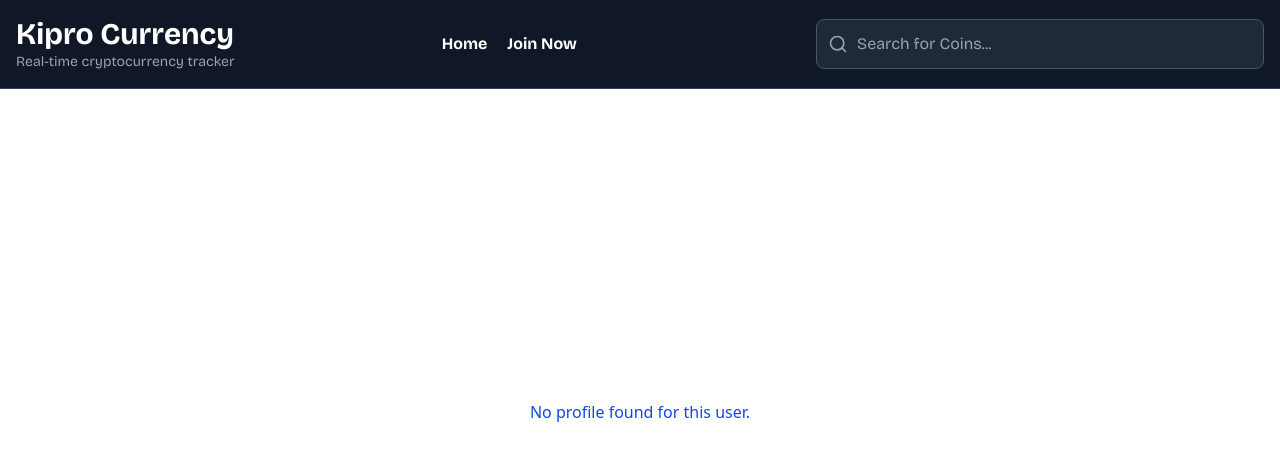
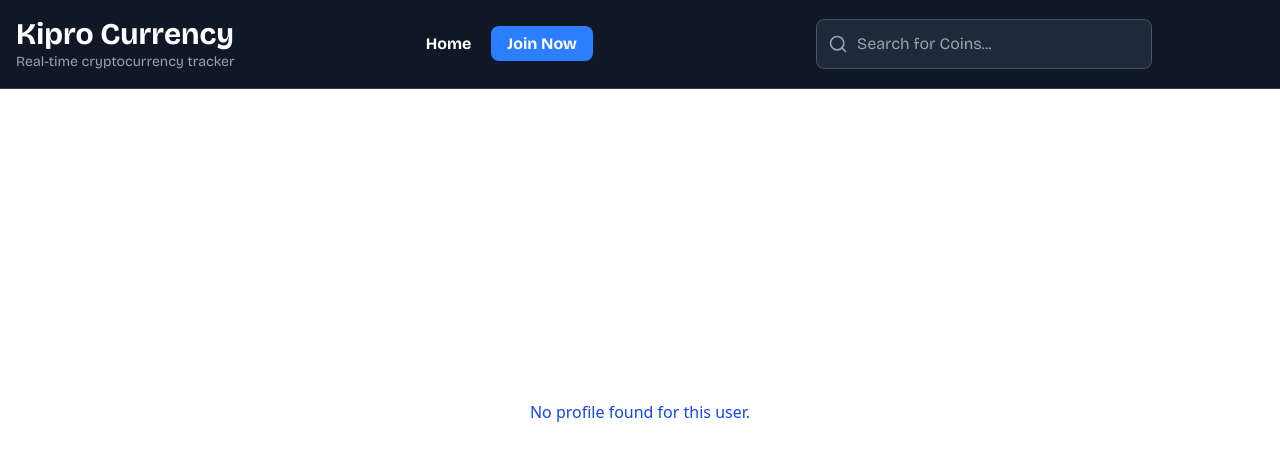
Before and after one commit to Elai5/crypto-tracker, a React (Vite) app: page /profile in a window 1280 px wide. Shown: the top 460 px of the page. Built offline with nearby package versions, Linux system fonts and the light colour scheme.

Commit message:
resizes search bar, added color on singup button-yet to find a good ui

```diff
--- a/src/components/Header.jsx
+++ b/src/components/Header.jsx
@@ -41,17 +41,7 @@ const Header = ({ searchTerm, onSearchChange, coins = [], onCoinSelect }) => {
                     Home
                   </NavLink>
                 </li>
-                {/* restricted to only is user is logged in */}
-                {user && (
-                  <li className="text-white font-bold">
-                    <NavLink
-                      to="/"
-                      className={({ isActive }) => (isActive ? "active" : "")}
-                    >
-                      Market
-                    </NavLink>
-                  </li>
-                )}
+
                 {/* restricted to only is user is logged in */}
                 {user && (
                   <li className="text-white font-bold">
@@ -81,7 +71,11 @@ const Header = ({ searchTerm, onSearchChange, coins = [], onCoinSelect }) => {
                   <li className="text-white font-bold">
                     <NavLink
                       to="/signin"
-                      className={({ isActive }) => (isActive ? "active" : "")}
+                      className={({ isActive }) =>
+                        `${
+                          isActive ? "active" : ""
+                        } bg-blue-500 rounded-lg hover:bg-gradient-to-r  from-blue-500 to-indigo-600 text-white font-bold py-2 px-4 transition-colors`
+                      }
                     >
                       Join Now
                     </NavLink>
--- a/src/components/Searchbar.jsx
+++ b/src/components/Searchbar.jsx
@@ -121,7 +121,7 @@ const SearchBar = ({ searchTerm, onSearchChange, coins = [], onCoinSelect }) =>
               setShowSuggestions(true);
             }
           }}
-          className="w-full pl-10 pr-10 py-3 rounded-lg border text-white bg-gray-800 border-gray-600 placeholder-gray-400 focus:outline-none focus:ring-2 focus:ring-gray-500 focus:border-gray-500 transition-all duration-200"
+          className="w-[75%] pl-10 pr-10 py-3 rounded-lg border text-white bg-gray-800 border-gray-600 placeholder-gray-400 focus:outline-none focus:ring-2 focus:ring-gray-500 focus:border-gray-500 transition-all duration-200"
         />
         {searchTerm && (
           <button
```
